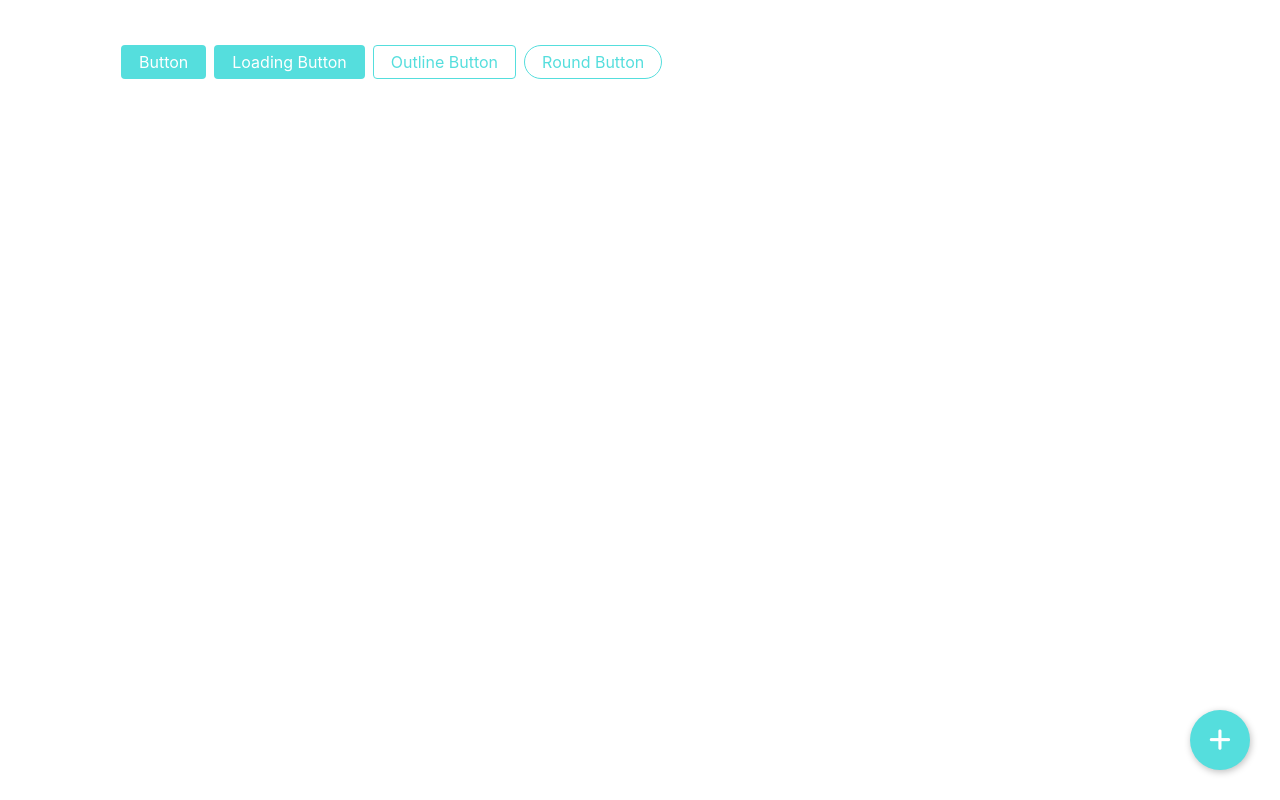
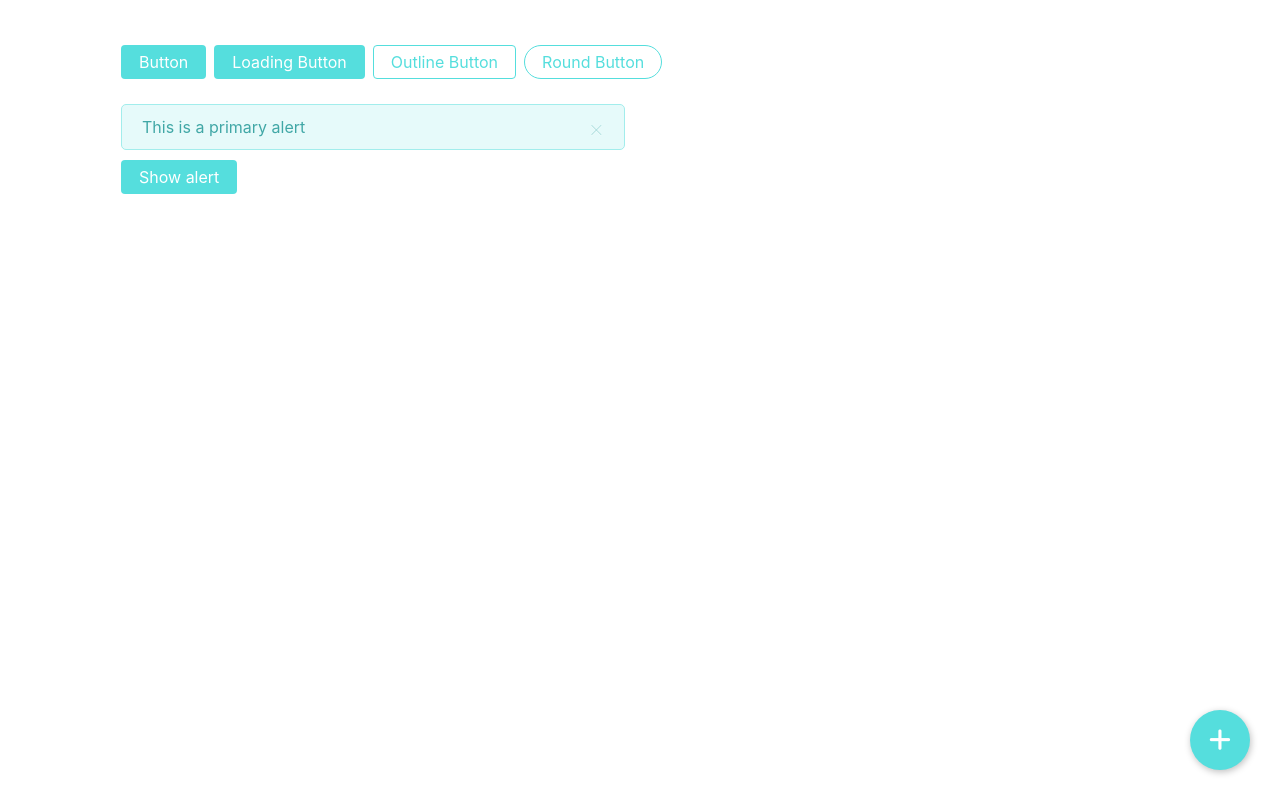
Before and after one commit to vicky-hill/crystal, a Next.js app: page / in a window 1280 px wide. Built offline with nearby package versions, Linux system fonts and the light colour scheme.

Commit message:
create alert component

```diff
--- a/components/pages/Basic.js
+++ b/components/pages/Basic.js
@@ -1,11 +1,13 @@
 import React from 'react'
-import ButtonSection from '../sections/Button.section';
+import AlertSection from '../sections/Alert.section'
+import ButtonSection from '../sections/Button.section'
 
 const Basic = ({ }) => {
 
     return (
         <div className="container main">
             <ButtonSection />
+            <AlertSection />
         </div>
     )
 }
--- /dev/null
+++ b/components/sections/Alert.section.js
@@ -0,0 +1,21 @@
+import React, { useState } from 'react'
+import Alert from '../elements/Alert'
+import Button from '../elements/Button'
+
+const AlertSection = () => {
+
+    const [alert, setAlert] = useState('This is  a primary alert');
+
+    return (
+        <section id="alert">
+            <div className="row">
+                <div className="col-6">
+                    <Alert message={alert} closeAlert={() => setAlert(null)} />
+                    <Button onClick={() => setAlert('This is  a primary alert')}>Show alert</Button>
+                </div>
+            </div>
+        </section>
+    )
+}
+
+export default AlertSection;
--- a/jsconfig.json
+++ b/jsconfig.json
@@ -2,7 +2,9 @@
   "compilerOptions": {
     "baseUrl": ".",
     "paths": {
-      "@/*": ["./*"]
+      "@/*": [
+        "./*"
+      ]
     }
   }
 }
--- /dev/null
+++ b/styles/base/_grid.scss
@@ -0,0 +1,227 @@
+// Rows
+// Columns
+// @tablet
+// @phone
+
+
+/* ===================================
+   Rows
+==================================== */
+.row {
+    --gap-horizontal: 1.5rem;
+    --gap-vertical: 3.5rem;
+    display: flex;
+    flex-wrap: wrap;
+    margin: 0 auto;
+    margin-top: 1.5rem;
+
+    // Row width
+    width: 100%;
+
+    // Align and justify
+    align-items: stretch;
+    justify-content: space-between;
+}
+
+// Horizontal gutter
+.row > * {
+    margin-bottom: var(--gap-vertical);
+}
+
+// Vertical gutter
+.row > *:not(:last-of-type) {
+    margin-right: var(--gap-horizontal);
+}
+
+
+/* ===================================
+   Columns
+==================================== */
+
+// Equally sized columns
+.col {
+    flex: 1 0 0%;
+}
+
+
+// Content width
+.col-auto {
+    flex: 0 0 auto;
+    width: auto;
+}
+
+
+// 12 column system
+.col-1, .col-2, .col-3, .col-4, .col-5, .col-6,
+.col-7, .col-8, .col-9, .col-10, .col-11, .col-12 {
+    flex: 0 0 auto;
+}
+
+
+.col-1 {
+    width: calc(8.3333333333% - var(--gap-horizontal));
+}
+
+.col-2 {
+    width: calc(16.6666666667%  - var(--gap-horizontal));
+}
+
+.col-3 {
+    width: calc(25% - var(--gap-horizontal));
+}
+
+.col-4 {
+    width: calc(33.3333333333% - var(--gap-horizontal));
+}
+
+.col-5 {
+    width: calc(41.6666666667% - var(--gap-horizontal));
+}
+
+.col-6 {
+    width: calc(50% - var(--gap-horizontal));
+}
+
+.col-7 {
+    width: calc(58.3333333333% - var(--gap-horizontal));
+}
+
+.col-8 {
+    width: calc(66.6666666667% - var(--gap-horizontal));
+}
+
+.col-9 {
+    width:  calc(75% - var(--gap-horizontal));
+}
+
+.col-10 {
+    width: calc(83.3333333333% - var(--gap-horizontal));
+}
+
+.col-11 {
+    width: calc(91.6666666667% - var(--gap-horizontal));
+}
+
+.col-12 {
+    width: calc(100% - var(--gap-horizontal));
+}
+
+
+// Offset Columns
+.offset-1 {
+    margin-left: 8.3333333333%;
+}
+
+.offset-2 {
+margin-left: 16.6666666667%;
+}
+
+.offset-3 {
+margin-left: 25%;
+}
+
+.offset-4 {
+margin-left: 33.3333333333%;
+}
+
+.offset-5 {
+margin-left: 41.6666666667%;
+}
+
+.offset-6 {
+margin-left: 50%;
+}
+
+.offset-7 {
+margin-left: 58.3333333333%;
+}
+
+.offset-8 {
+margin-left: 66.6666666667%;
+}
+
+.offset-9 {
+margin-left: 75%;
+}
+
+.offset-10 {
+margin-left: 83.3333333333%;
+}
+
+.offset-11 {
+margin-left: 91.6666666667%;
+}
+
+
+
+/* ===================================
+   @tablet
+==================================== */
+
+
+@media only screen and (max-width: $breakpoint-md){
+
+
+    // @tablet rows
+    .row {
+        width: 100%;
+    }
+
+    // @tablet columns
+    .col {
+        flex: 1 0 33.3333333333%;
+    }
+
+    .col-1, .col-2, .col-3, .col-4, .col-5, .col-6,
+    .col-7, .col-8, .col-9, .col-10, .col-11, .col-12 {
+        width: 75%;
+    }
+}
+
+
+
+/* ===================================
+   @tablet
+==================================== */
+
+@media only screen and (max-width: $breakpoint-md){
+
+    .row {
+        --gap-vertical: 7rem;
+        max-width: 50rem;
+    }
+
+    .col {
+        flex: 1 0 100%;
+    }
+
+    .col-1, .col-2, .col-3, .col-4, .col-5, .col-6,
+    .col-7, .col-8, .col-9, .col-10, .col-11, .col-12 {
+        width: 100%;
+    }
+
+    .row > *:not(:last-of-type) {
+        margin-right: 0;
+    }
+}
+
+
+/* ===================================
+   @phone
+==================================== */
+
+@media only screen and (max-width: $breakpoint-sm){
+
+    .col {
+        flex: 1 0 100%;
+    }
+
+    .col-1, .col-2, .col-3, .col-4, .col-5, .col-6,
+    .col-7, .col-8, .col-9, .col-10, .col-11, .col-12 {
+        width: 100%;
+    }
+
+    .row > *:not(:last-of-type) {
+        margin-right: 0;
+    }
+}
--- a/styles/base/_variables.scss
+++ b/styles/base/_variables.scss
@@ -1,6 +1,17 @@
 $teal: #55DEDD;
 $teal-dark: #31b3b3e6;
 $teal-light: rgba($teal, 0.25);
+
+$primary: $teal;
+$secondary: #c3c9ce;
+$success: #28A745;
+$danger: #DD3444;
+$warning: #FFC007;
+$info: #13A3B8;
+$light: #F8F9FA;
+$dark: #333B3F;
+$pink: #ED7FC4;
+$white: #fff;
 
 $grey-100: #f8f9fa;
 $grey-200: #e9ecef;
--- /dev/null
+++ b/styles/components/_alert.scss
@@ -0,0 +1,69 @@
+.alert {
+    position: relative;
+    padding: 1rem 2rem;
+    margin-bottom: 1rem;
+    border-radius: .5rem;
+    font-size: 1.6rem;
+
+    &-primary {
+        color: mix(black, $primary, 25%);
+        background-color: mix(white, $primary, 85%);
+        border: mix(white, $primary, 45%) 1px solid;
+    }
+
+    &-secondary {
+        color: mix(black, $secondary, 25%);
+        background-color: mix(white, $secondary, 85%);
+        border: mix(white, $secondary, 45%) 1px solid;
+    }
+
+    &-success {
+        color: mix(black, $success, 25%);
+        background-color: mix(white, $success, 85%);
+        border: mix(white, $success, 45%) 1px solid;
+    }
+
+    &-error {
+        color: mix(black, $danger, 25%);
+        background-color: mix(white, $danger, 85%);
+        border: mix(white, $danger, 45%) 1px solid;
+    }
+
+    &-info {
+        color: mix(black, $info, 25%);
+        background-color: mix(white, $info, 85%);
+        border: mix(white, $info, 45%) 1px solid;
+    }
+
+    &-warning {
+        color: mix(black, $warning, 25%);
+        background-color: mix(white, $warning, 85%);
+        border: mix(white, $warning, 45%) 1px solid;
+    }
+
+    &__close {
+        position: absolute;
+        top: 0;
+        right: 0;
+        z-index: $z-button-close;
+        padding: 1.2rem 2rem;
+        color: inherit;
+        background-color: transparent;
+        border: 0;
+        font-size: 2.4rem;
+        font-weight: 100;
+        line-height: 1;
+        text-shadow: 0 1px 0 #fff;
+        opacity: .5;
+
+        &:hover {
+            cursor: pointer;
+            opacity: 1;
+        }
+
+        &:focus,
+        &:active {
+            outline: none;
+        }
+    }
+}
--- a/styles/main.scss
+++ b/styles/main.scss
@@ -3,5 +3,7 @@
 @import "base/reset";
 @import "base/helpers";
 @import "base/box";
+@import "base/grid";
 
 @import "components/button";
+@import "components/alert";
```
Also changed, not shown: 2 other files (tests, documents, lock files or other folders).
